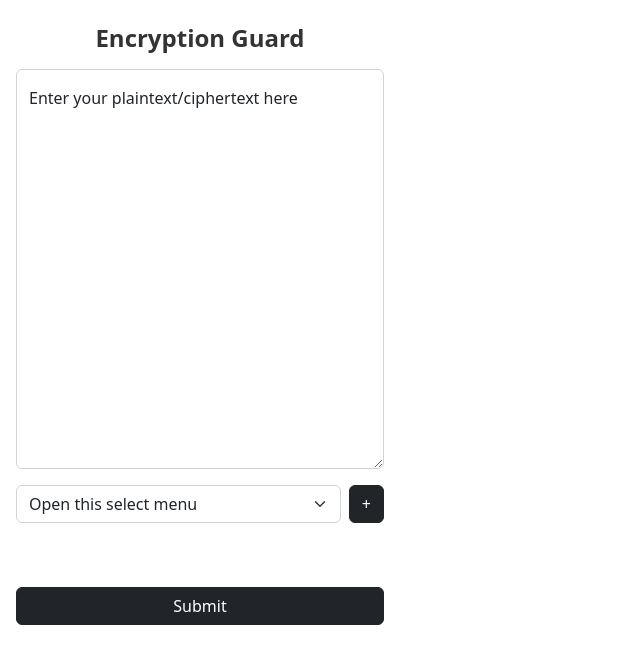
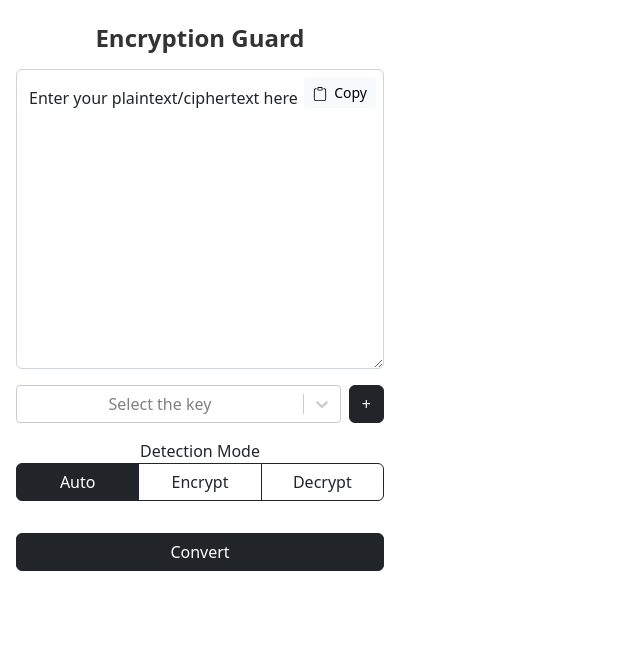
Before and after one commit to RitikVatsal/EncryptionGuard, a React (Create React App) app in the folder extension/: page / in a window 1280 px wide. Shown: the top 664 px of the page, without its empty margins (0-640 px from the left). Built offline with nearby package versions, Linux system fonts and the light colour scheme.

Commit message:
enc, dec, key storage, key addidtion, CopyButton

```diff
--- a/extension/package.json
+++ b/extension/package.json
@@ -3,6 +3,7 @@
 	"version": "0.1.0",
 	"private": true,
 	"dependencies": {
+		"@nikitababko/password-generator": "^0.0.12",
 		"@testing-library/jest-dom": "^5.16.5",
 		"@testing-library/react": "^13.4.0",
 		"@testing-library/user-event": "^13.5.0",
@@ -11,6 +12,7 @@
 		"react": "^18.2.0",
 		"react-bootstrap": "^2.7.2",
 		"react-dom": "^18.2.0",
+		"react-icons": "^4.8.0",
 		"react-scripts": "5.0.1",
 		"react-select": "^5.7.2",
 		"web-vitals": "^2.1.4"
--- a/extension/src/App.js
+++ b/extension/src/App.js
@@ -1,4 +1,4 @@
-import React, { useState } from "react";
+import React, { useState, CSSProperties } from "react";
 import "./App.css";
 import Button from "react-bootstrap/Button";
 import Form from "react-bootstrap/Form";
@@ -6,6 +6,20 @@ import FloatingLabel from "react-bootstrap/FloatingLabel";
 import Modal from "react-bootstrap/Modal";
 var CryptoJS = require("crypto-js");
 import AddKeys_modal from "./Pages/AddKeys_modal";
+import Select from "react-select";
+import ButtonGroup from "react-bootstrap/ButtonGroup";
+import OverlayTrigger from "react-bootstrap/OverlayTrigger";
+import Popover from "react-bootstrap/Popover";
+import CopyButton from "./Components/copyButton";
+
+const popover = (
+	<Popover id='popover-basic'>
+		<Popover.Header as='h3'>Popover right</Popover.Header>
+		<Popover.Body>
+			And here's some <strong>amazing</strong> content. It's very engaging. right?
+		</Popover.Body>
+	</Popover>
+);
 
 const DEBUG = true;
 function debug(parameterName, parameter) {
@@ -13,41 +27,51 @@ function debug(parameterName, parameter) {
 }
 
 function App() {
-	const [show, setShow] = useState(false);
+	const [addKeyModalVisible, setAddKeyModalVisible] = useState(false);
+	const [keySelected, setKeySelected] = useState(null);
+	const [keySelectionError, setKeySelectionError] = useState(false);
+	const [detectionMode, setDetectionMode] = useState(0); // 0: auto, 1: encrypt, 2: decrypt
+	const [validated, setValidated] = useState(false);
 
-	const handleClose = () => setShow(false);
-	const handleShow = () => setShow(true);
-	function encrypt(data) {
-		var ciphertext = CryptoJS.AES.encrypt(JSON.stringify(data), "secret key 123").toString();
+	const handleClose = () => setAddKeyModalVisible(false);
+	const handleShow = () => setAddKeyModalVisible(true);
+	function encrypt(pllaintext, key) {
+		var ciphertext = CryptoJS.AES.encrypt(JSON.stringify(pllaintext), key).toString();
 		return ciphertext;
 	}
 
-	function decrypt(ciphertext) {
-		var bytes = CryptoJS.AES.decrypt(ciphertext, "secret key 123");
+	function decrypt(ciphertext, key) {
+		var bytes = CryptoJS.AES.decrypt(ciphertext, key);
 		var originalText = bytes.toString(CryptoJS.enc.Utf8);
-		return originalText;
+		// slice to remove extra quotes at beginning and end
+		return originalText.slice(1, -1);
 	}
+
+	const toggle_encrypt_or_decrypt = (text, key) => {
+		if (is_text_plaintext(text)) return encrypt(text, key);
+		else return decrypt(text, key);
+	};
 
 	const handleSubmit = (event) => {
 		event.preventDefault();
+		console.log(event);
 
-		debug("user input text", event.target.user_intput_text.value);
-		const text = event.target.user_intput_text.value;
-		// do encryption
-		if (is_text_plaintext(text)) {
-			const encrypted_text = encrypt(text);
-			debug("Encrypted text", encrypted_text);
+		if (event.currentTarget.checkValidity() === false) {
+			event.stopPropagation();
+			setValidated(true);
+		} else {
+			if (keySelected == null) {
+				setKeySelectionError(true);
+				return;
+			}
+			setKeySelectionError(false);
+			const text = event.target.user_intput_text.value;
+			debug("user input text", text);
 
 			// change the text in the text area
-			event.target.user_intput_text.value = encrypted_text;
-		}
-		// do decryption
-		else {
-			const decrypted_text = decrypt(text);
-			debug("Decrypted text", decrypted_text);
-
-			// change the text in the text area
-			event.target.user_intput_text.value = decrypted_text;
+			event.target.user_intput_text.value = toggle_encrypt_or_decrypt(text, keySelected.value);
+			debug("Transformed text", toggle_encrypt_or_decrypt(text, keySelected.value));
+			setValidated(false);
 		}
 	};
 
@@ -56,46 +80,78 @@ function App() {
 		text = text.trim();
 		return text.includes(" ") || text.length < 15 ? true : false;
 	}
+
+	const generateKeyOptions = () => {
+		const keys = JSON.parse(localStorage.getItem("Keys"));
+		let keyOptions = [];
+		for (let website in keys) {
+			let options = [];
+			for (let key in keys[website]) options.push({ value: key, label: key });
+			keyOptions.push({ label: website, options: options });
+		}
+		debug("key options", keyOptions);
+		return keyOptions;
+	};
+
+	const handleSelectChange = (selectedOption) => {
+		setKeySelected(selectedOption);
+		setKeySelectionError(false);
+	};
+	const formatGroupLabel = (data) => (
+		<div className='groupStyles d-flex justify-content-between'>
+			<span>{data.label}</span>
+			<span className='groupBadgeStyles'>{data.options.length}</span>
+		</div>
+	);
 	return (
 		<div className='App mt-4'>
 			<h1 className='title'>Encryption Guard</h1>
-			<Form className='m-3' onSubmit={handleSubmit}>
-				<FloatingLabel controlId='user_intput_text' label='Enter your plaintext/ciphertext here' className='my-2'>
-					<Form.Control as='textarea' placeholder='Enter your plaintext/ciphertext here' style={{ minHeight: "50vh" }} />
-				</FloatingLabel>
+			<Form noValidate validated={validated} className='m-3' onSubmit={handleSubmit}>
+				<div style={{ position: "relative" }}>
+					<FloatingLabel controlId='user_input_text' label={`Enter your ${detectionMode == 0 ? "plaintext/ciphertext" : detectionMode == 1 ? "plaintext" : "ciphertext"} here`} className='my-2'>
+						<Form.Control required as='textarea' placeholder={`Enter your ${detectionMode == 0 ? "plaintext/ciphertext" : detectionMode == 1 ? "plaintext" : "ciphertext"} here`} style={{ minHeight: "300px" }} onChange={() => setError("")} />
+						<Form.Control.Feedback type='invalid'>Please enter some text</Form.Control.Feedback>
+					</FloatingLabel>
+					<CopyButton className='position-absolute top-0 end-0 mt-2 me-2' idOfElementToCopy='user_input_text' />
+				</div>
 
-				<div className='d-flex my-3'>
-					<Form.Select aria-label='Default select example' className='me-2'>
-						<option>Open this select menu</option>
-						<option value='1'>One</option>
-						<option value='2'>Two</option>
-						<option value='3'>Three</option>
-					</Form.Select>
-					<Button variant='dark' onClick={handleShow}>
-						+
-					</Button>
+				<div className='d-flex mt-3'>
+					<Select options={generateKeyOptions()} value={keySelected} onChange={handleSelectChange} formatGroupLabel={formatGroupLabel} className='w-100 me-2' placeholder={`Select the key ${detectionMode == 0 ? "" : detectionMode == 1 ? "to encrypt" : "to decrypt"}`} />
+					<OverlayTrigger trigger='hover' placement='left' overlay={popover}>
+						<Button variant='dark' onClick={handleShow}>
+							+
+						</Button>
+					</OverlayTrigger>
 				</div>
-				<Button variant='dark' type='submit' className='mt-5 mb-2' style={{ width: "100%" }}>
-					Submit
+				{keySelectionError && <p className='text-danger'>Please select a key</p>}
+				<Form.Group className='mb-2 mt-3' controlId='form_keyName'>
+					<span>Detection Mode</span>
+					<ButtonGroup className='mb-2 w-100'>
+						<Button variant={detectionMode == 0 ? "dark" : "outline-dark"} className='w-25' onClick={() => setDetectionMode(0)}>
+							Auto
+						</Button>
+						<Button variant={detectionMode == 1 ? "dark" : "outline-dark"} className='w-25' onClick={() => setDetectionMode(1)}>
+							Encrypt
+						</Button>
+						<Button variant={detectionMode == 2 ? "dark" : "outline-dark"} className='w-25' onClick={() => setDetectionMode(2)}>
+							Decrypt
+						</Button>
+					</ButtonGroup>
+				</Form.Group>
+
+				<Button className='mb-2 mt-3' variant='dark' type='submit' style={{ width: "100%" }}>
+					{detectionMode == 0 ? "Convert" : detectionMode == 1 ? "Encrypt" : "Decrypt"}
 				</Button>
 			</Form>
 
 			{/* <!-- Modal --> */}
-			<Modal show={show} onHide={handleClose}>
+			<Modal show={addKeyModalVisible} onHide={handleClose}>
 				<Modal.Header closeButton>
 					<Modal.Title>Add Keys</Modal.Title>
 				</Modal.Header>
 				<Modal.Body>
 					<AddKeys_modal />
 				</Modal.Body>
-				{/* <Modal.Footer>
-					<Button variant='secondary' onClick={handleClose}>
-						Close
-					</Button>
-					<Button variant='primary' onClick={handleClose}>
-						Save Changes
-					</Button>
-				</Modal.Footer> */}
 			</Modal>
 		</div>
 	);
--- /dev/null
+++ b/extension/src/Components/CopyButton.js
@@ -0,0 +1,32 @@
+import React, { useState } from "react";
+import Button from "react-bootstrap/Button";
+import { BsClipboard, BsCheck2 } from "react-icons/bs";
+
+function CopyButton(props) {
+	const [copy, setCopy] = useState(false);
+	const handleCopy = () => {
+		const element = document.getElementById(props.idOfElementToCopy);
+		navigator.clipboard.writeText(element.value);
+		setCopy(true);
+		setTimeout(() => {
+			setCopy(false);
+		}, 3000);
+	};
+	return (
+		<div className={props.className}>
+			<Button variant='light' size='sm' onClick={handleCopy} className='mb-2 ms-5 me-0 align-items-center' hidden={document.getElementById("form-key") && document.getElementById("form-key").value.length < 1}>
+				{copy ? (
+					<span className='text-success'>
+						<BsCheck2 className='me-1' /> Copied
+					</span>
+				) : (
+					<>
+						<BsClipboard className='me-1' /> Copy
+					</>
+				)}
+			</Button>
+		</div>
+	);
+}
+
+export default CopyButton;
--- a/extension/src/Pages/AddKeys_modal.js
+++ b/extension/src/Pages/AddKeys_modal.js
@@ -2,6 +2,8 @@ import CreatableSelect from "react-select/creatable";
 import React, { useState } from "react";
 import Button from "react-bootstrap/Button";
 import Form from "react-bootstrap/Form";
+import { generatePassword } from "@nikitababko/password-generator";
+import CopyButton from "../Components/copyButton";
 
 function init_LocalStorage() {
 	if (!localStorage.getItem("websiteOptions")) {
@@ -30,6 +32,7 @@ function AddKeys_modal() {
 	const [savedKeys, setSavedKeys] = useState(false);
 	const [validated, setValidated] = useState(false);
 	const [websiteOptionError, setWebsiteOptionError] = useState(false);
+	const [copy, setCopy] = useState(false);
 
 	const update_LocalStorage = (value) => {
 		let websiteOptions = JSON.parse(localStorage.getItem("websiteOptions"));
@@ -53,6 +56,12 @@ function AddKeys_modal() {
 		setWebsiteOptionError(false);
 	};
 
+	const generateKey = () => {
+		const password = generatePassword({ length: 26 });
+		console.log(password);
+		document.getElementById("form_key").value = password;
+	};
+
 	const handleSubmit = (event) => {
 		event.preventDefault();
 		if (!websiteValue || websiteValue.value == "") {
@@ -61,12 +70,9 @@ function AddKeys_modal() {
 		}
 
 		if (event.currentTarget.checkValidity() === false) {
-			event.preventDefault();
 			event.stopPropagation();
-		}
-
 			setValidated(true);
-
+		} else {
 			const entered_website = websiteValue.value;
 			const entered_keyName = event.target.form_keyName.value;
 			const entered_key = event.target.form_key.value;
@@ -81,27 +87,48 @@ function AddKeys_modal() {
 			setTimeout(() => {
 				setSavedKeys(false);
 			}, 3000);
+			// reset form
+			setValidated(false);
+			event.target.form_keyName.value = "";
+			event.target.form_key.value = "";
+			setWebsiteValue(null);
+		}
 	};
 
 	return (
 		<>
 			<Form noValidate validated={validated} onSubmit={handleSubmit}>
+				{/* Website Name - WhatsApp, Telegram etc. */}
 				<Form.Group className='mb-3' controlId='form_website'>
 					<Form.Label>Website</Form.Label>
 					<CreatableSelect isClearable isDisabled={isLoading} isLoading={isLoading} onChange={handle_websiteOptionChange} onCreateOption={handleCreate} options={websiteOptions} value={websiteValue} />
 					{websiteOptionError && <p className='text-danger'>Please select a website</p>}
 				</Form.Group>
+
+				{/* Key name - that users enters and use to identify particular key */}
 				<Form.Group className='mb-3' controlId='form_keyName'>
 					<Form.Label>Add a name to the key</Form.Label>
 					<Form.Control required type='text' placeholder='...to identify this key (like recipient name)' />
 					<Form.Control.Feedback type='invalid'>Please provide a name</Form.Control.Feedback>
 				</Form.Group>
+
+				{/* Key */}
 				<Form.Group className='mb-3' controlId='form_key'>
-					<Form.Label>Key</Form.Label>
-					<Form.Control required type='text' placeholder='We suggest pasting the key' />
+					<div class='d-flex align-items-center justify-content-between'>
+						<Form.Label className='me-3'>Key</Form.Label>
+						<CopyButton idOfElementToCopy='form_key' />
+					</div>
+					<div class='d-flex justify-content-between w-100'>
+						<Form.Control required id='form_key' type='text' placeholder='A Strong Key' />
+						<Button variant='dark' onClick={generateKey} className='ms-1'>
+							Generate
+						</Button>
+					</div>
 					<Form.Control.Feedback type='invalid'>Please provide a valid key</Form.Control.Feedback>
 				</Form.Group>
-				<Button variant='dark' type='submit' className='my-2'>
+
+				{/* Submit button */}
+				<Button variant='dark' type='submit' size='sm' className='mb-2 mt-5 w-100'>
 					Store
 				</Button>
 				{savedKeys && <p className='text-success'>Key saved successfully</p>}
--- a/extension/src/index.css
+++ b/extension/src/index.css
@@ -1,6 +1,6 @@
 body {
 	width: 400px;
-	height: 450px;
+	height: 575px;
 	margin: 0;
 	font-family: -apple-system, BlinkMacSystemFont, "Segoe UI", "Roboto", "Oxygen", "Ubuntu", "Cantarell", "Fira Sans", "Droid Sans", "Helvetica Neue", sans-serif;
 	-webkit-font-smoothing: antialiased;
```
Also changed, not shown: extension/src/App.css (+18 -0 lines), 4 other files (tests, documents, lock files or other folders). Lines whose indentation alone changed are shown as unchanged.
